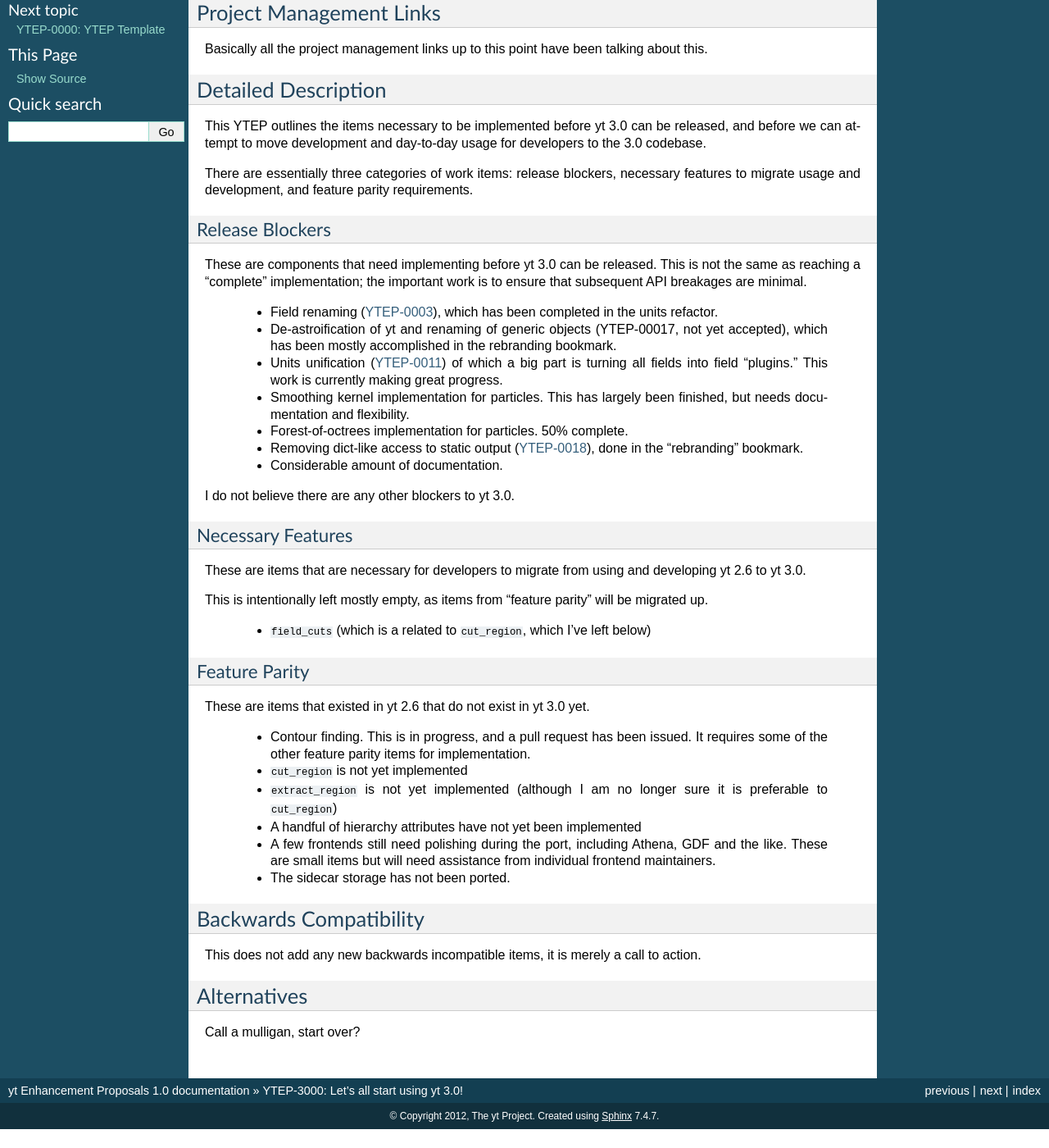
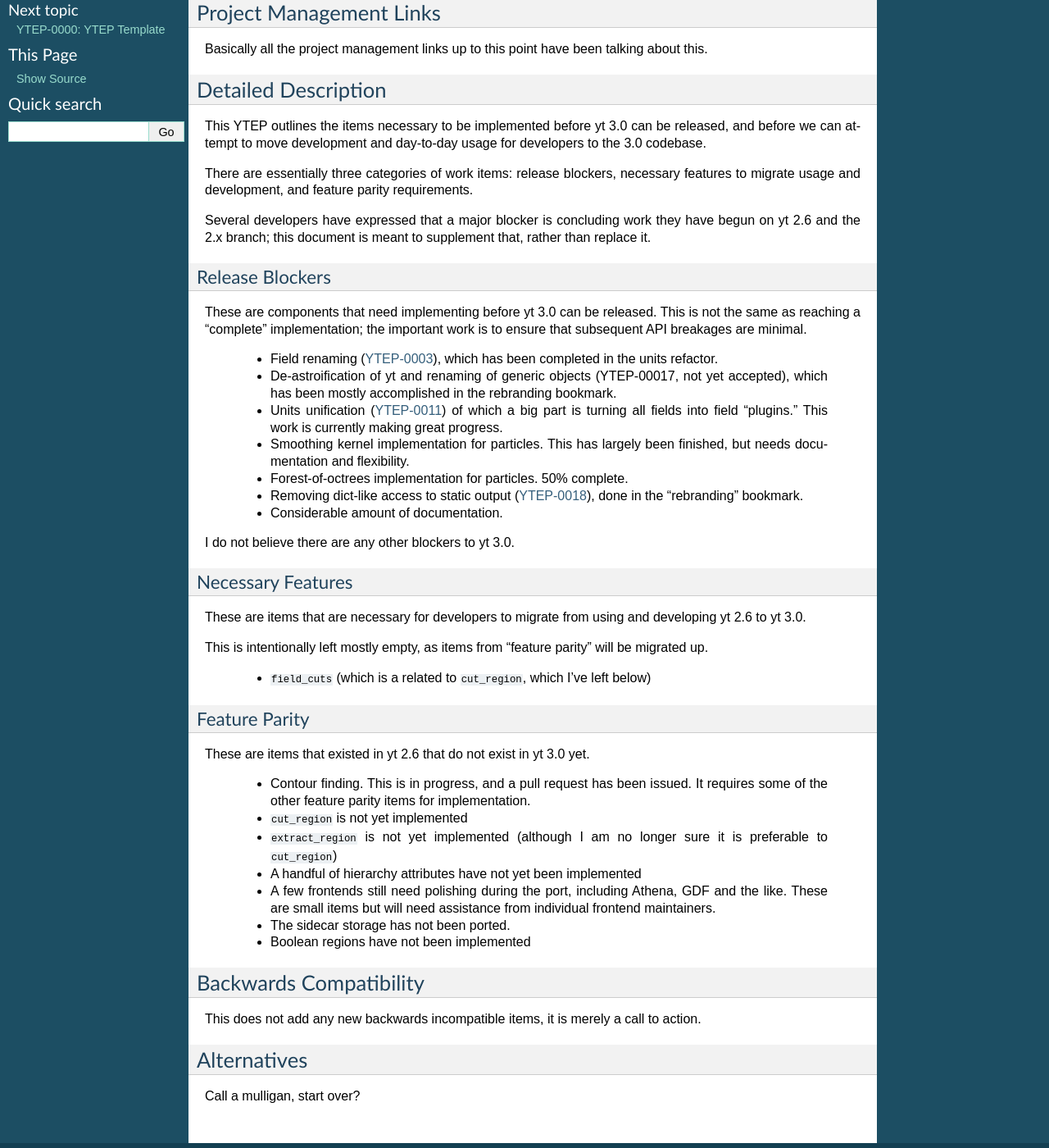
Before and after one commit to yt-project/ytep, a Sphinx documentation site: the page built from source/YTEPs/YTEP-3000.rst, in a window 1280 px wide and 1400 px high, scrolled down 344 px. Shown: the whole window at 82% size. Built offline with Sphinx 7.4.7, drawn with Linux system fonts in a browser that asks for light colours; formulas are drawn with MathJax 3; before the commit the page ends 1721 px from its top, so only the background shows below that.

Commit message:
Updating with a few more comments.

```diff
--- a/source/YTEPs/YTEP-3000.rst
+++ b/source/YTEPs/YTEP-3000.rst
@@ -33,6 +33,10 @@ for developers to the 3.0 codebase.
 There are essentially three categories of work items: release blockers,
 necessary features to migrate usage and development, and feature parity
 requirements.
+
+Several developers have expressed that a major blocker is concluding work they
+have begun on yt 2.6 and the 2.x branch; this document is meant to supplement
+that, rather than replace it.
 
 Release Blockers
 ++++++++++++++++
@@ -84,6 +88,7 @@ These are items that existed in yt 2.6 that do not exist in yt 3.0 yet.
    and the like.  These are small items but will need assistance from
    individual frontend maintainers.
  * The sidecar storage has not been ported.
+ * Boolean regions have not been implemented
 
 Backwards Compatibility
 -----------------------
```
